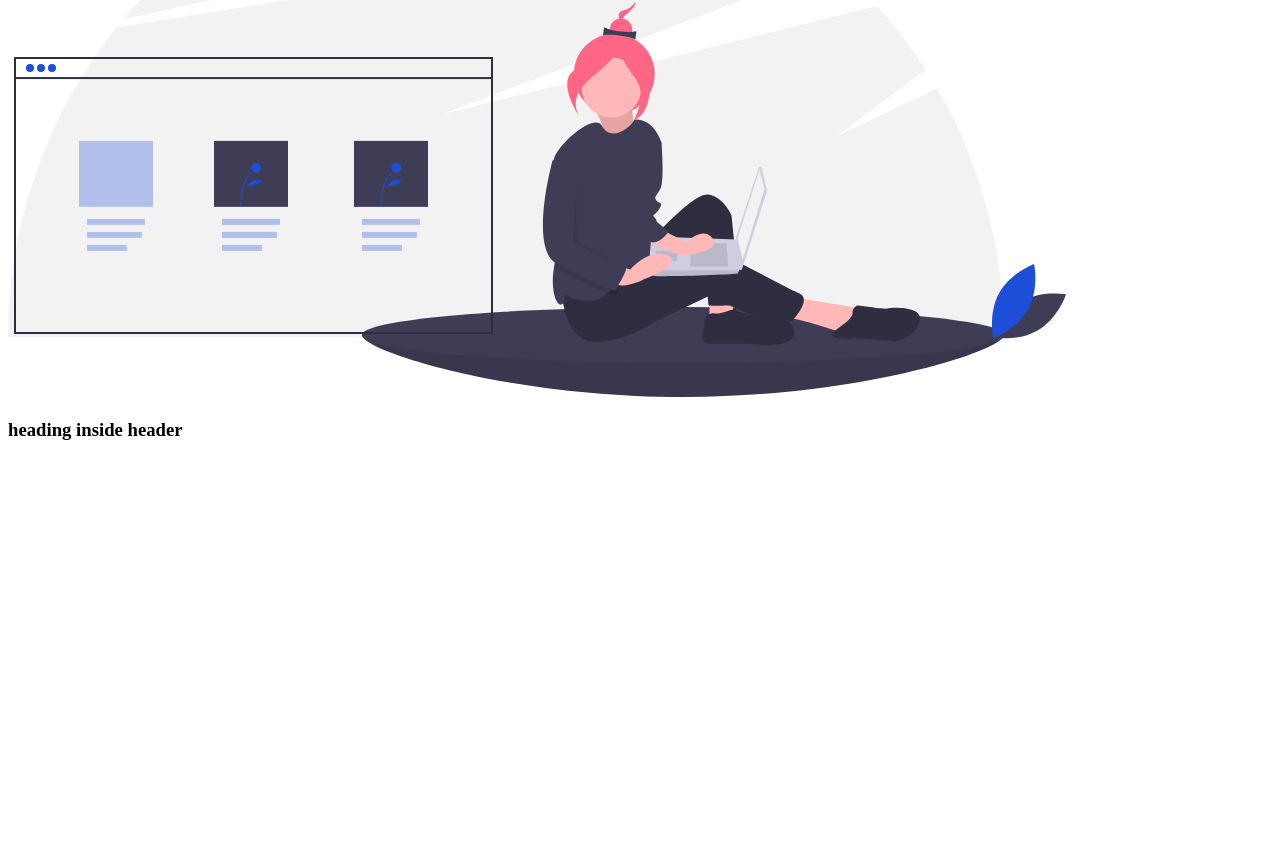
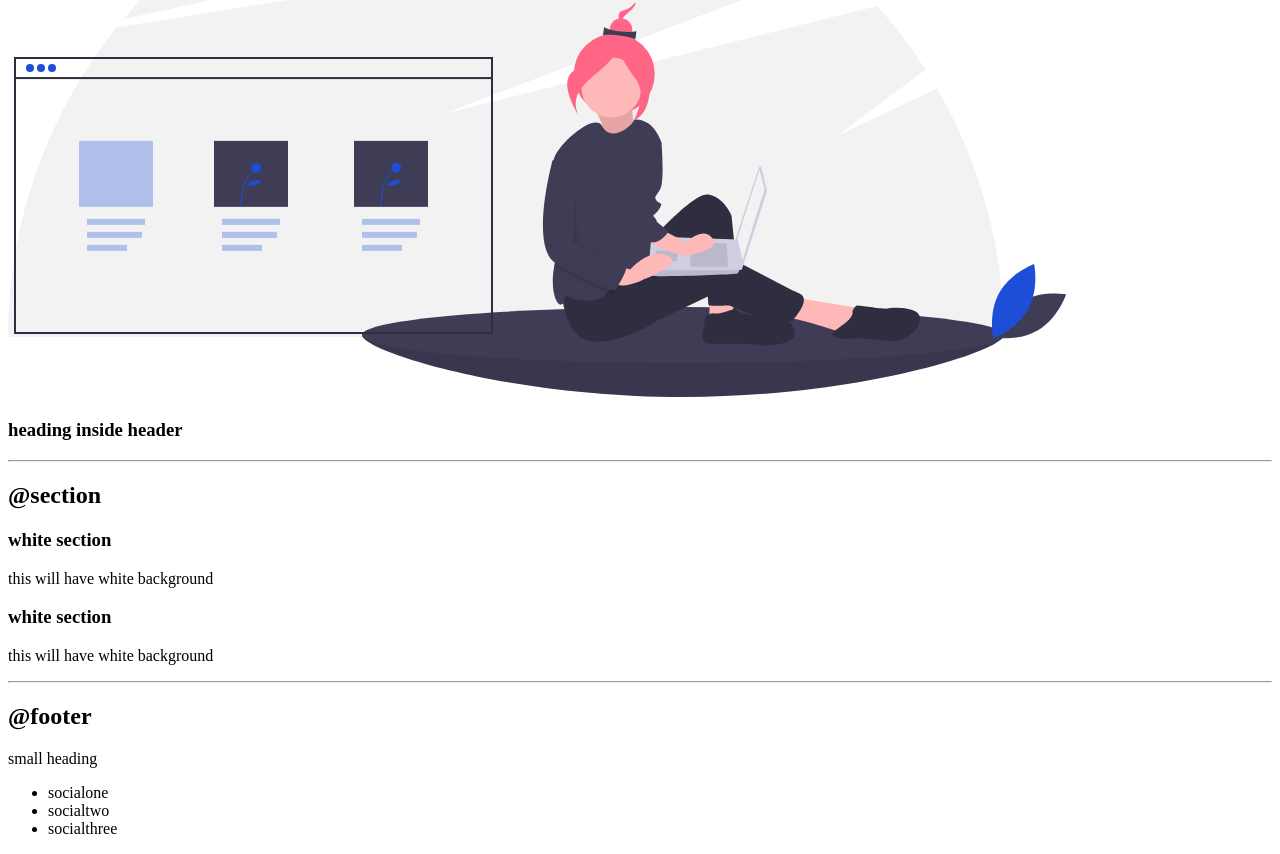
Before and after one commit to ganeshthatipelli/Neogcamp, a plain HTML site: page index.html in a window 1280 px wide. Shown: the part 1359-2213 px from the top of the page. Before the commit the page ends 1819 px from the top, so only its background shows below. Drawn offline with Linux system fonts and the light colour scheme.

Commit message:
Update index.html

```diff
--- a/index.html
+++ b/index.html
@@ -1,11 +1,13 @@
 <!DOCTYPE html>
 <html lang="en">
+
 <head>
     <meta charset="UTF-8">
     <meta http-equiv="X-UA-Compatible" content="IE=edge">
     <meta name="viewport" content="width=device-width, initial-scale=1.0">
     <title>Component library</title>
 </head>
+
 <body>
     <h1>welcome to Neogcamp component library</h1>
     <p>Iam attending neogcamp bootcamp looking forward to create projects</p>
@@ -53,7 +55,7 @@
         <ul>
             <li><a href="/">Home</a></li>
             <li><a href="/">Products</a></li>
-        <li><a href ="/">Help</a></li>
+            <li><a href="/">Help</a></li>
         </ul>
     </nav>
     <hr>
@@ -64,18 +66,31 @@
         <img src="images/image1.svg" />
         <h3>heading inside header</h3>
     </header>
-
-
-
-
-
-
-
-
+    <hr>
+    <h2>@section</h2>
+    <section>
+        <h3>white section</h3>
+        <p>this will have white background</p>
+    </section>
+    <section>
+        <h3>white section</h3>
+        <p>this will have white background</p>
+    </section>
+    <hr>
+    <h2>@footer</h2>
+    <footer>
+        <div>small heading</div>
+        <ul>
+            <li>socialone</li>
+            <li>socialtwo</li>
+            <li>socialthree</li>
+        </ul>
+    </footer>
 
 
 
 
 
 </body>
+
 </html>
```
Lines whose indentation alone changed are shown as unchanged.
